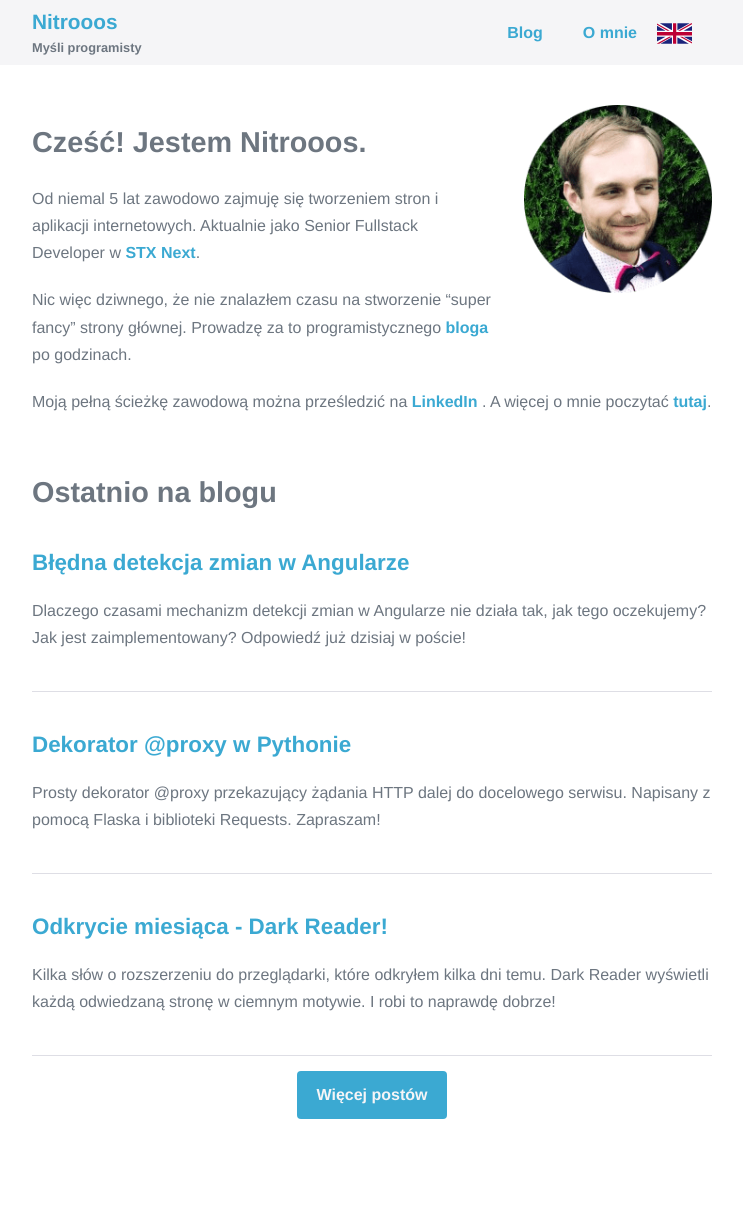
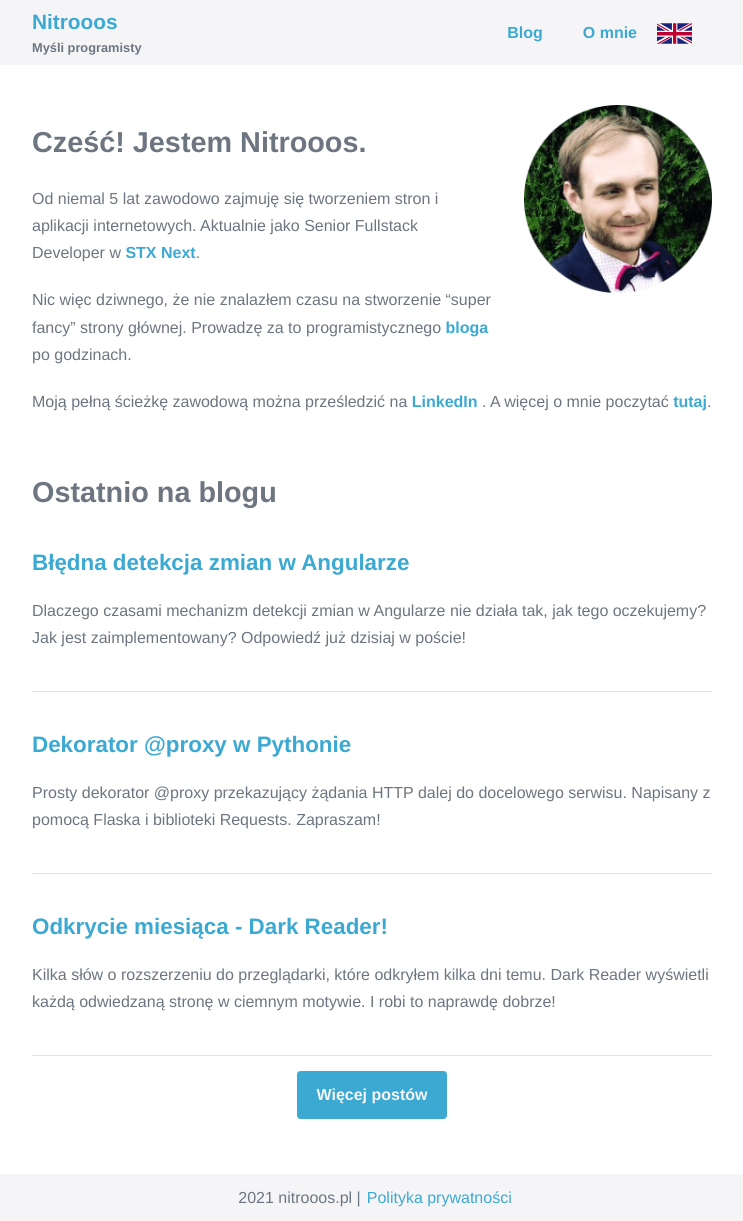
Before and after one commit to Nitrooos/Nitrooos.github.io, a Jekyll site: the page built from pages/pl/index.md, in a window 1280 px wide. Shown: the whole page, without its empty margins (268-1011 px from the left). Built offline with Jekyll 4.4.1, drawn with Linux system fonts in a browser that asks for light colours; before the commit the page ends 1174 px from its top, so only the background shows below that.

Commit message:
NIT-19 Add footer with link to privacy policy page

```diff
--- a/_data/translations.yaml
+++ b/_data/translations.yaml
@@ -1,8 +1,6 @@
 polish:
   main_phrase: Myśli programisty
-  privacy_policy_1: Dodając komentarz akceptujesz naszą
-  privacy_policy_2: politykę prywatności
+  privacy_policy: Polityka prywatności
 english:
   main_phrase: Developer's thoughts
-  privacy_policy_1: Adding a comment means you accept our
-  privacy_policy_2: privacy policy
+  privacy_policy: Privacy policy
--- /dev/null
+++ b/_includes/footer.html
@@ -0,0 +1,8 @@
+{% assign privacy_policy_page = site.pages | where: "identifier", "privacy-policy" | where: "language", page.language | first %}
+
+<footer>
+  <p class="creator">{{ 'now' | date: "%Y" }} nitrooos.pl |</p>
+  <a href="{{ privacy_policy_page.url }}">
+    {{ site.data.translations[page.language].privacy_policy }}
+  </a>
+</footer>
--- a/_layouts/default.html
+++ b/_layouts/default.html
@@ -15,5 +15,6 @@
     <main class="main app__content">
       {{ content }}
     </main>
+    {% include footer.html %}
   </body>
 </html>
--- /dev/null
+++ b/_sass/includes/footer.scss
@@ -0,0 +1,15 @@
+footer {
+  align-items: baseline;
+  display: flex;
+  justify-content: center;
+  padding: 10px 20px;
+
+  a {
+    color: inherit;
+    font-weight: normal;
+  }
+
+  .creator {
+    margin: 0 6px 0;
+  }
+}
--- a/_sass/main.scss
+++ b/_sass/main.scss
@@ -8,6 +8,7 @@
 
 @import './common/classes';
 
+@import './includes/footer';
 @import './includes/header';
 
 @import './authors/authors';
--- a/_sass/themes/light/light.scss
+++ b/_sass/themes/light/light.scss
@@ -23,6 +23,10 @@
     border-left: 10px solid $code-border;
   }
 
+  footer {
+    background: $bg-dark;
+  }
+
   header {
     background: $bg-dark;
   }
```
